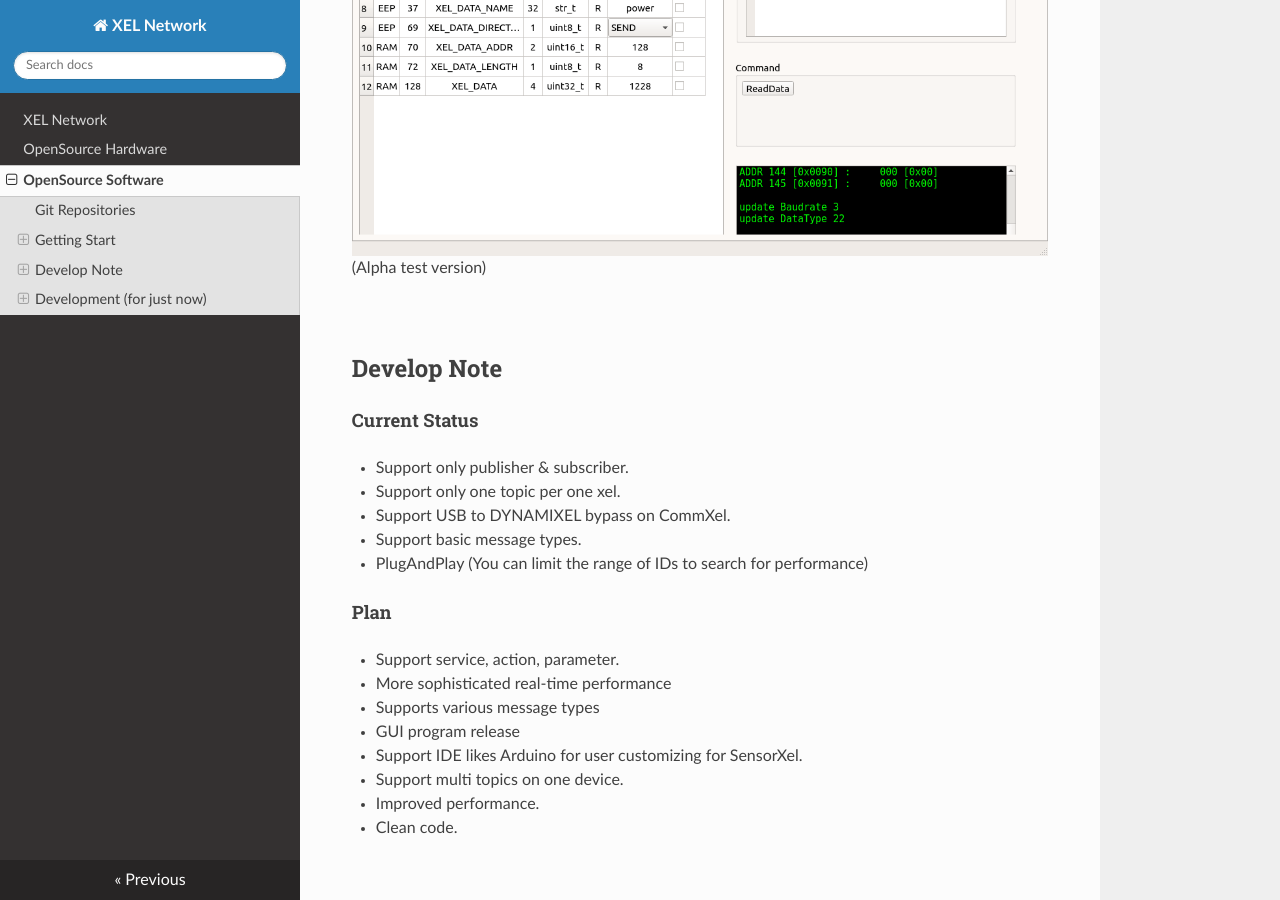
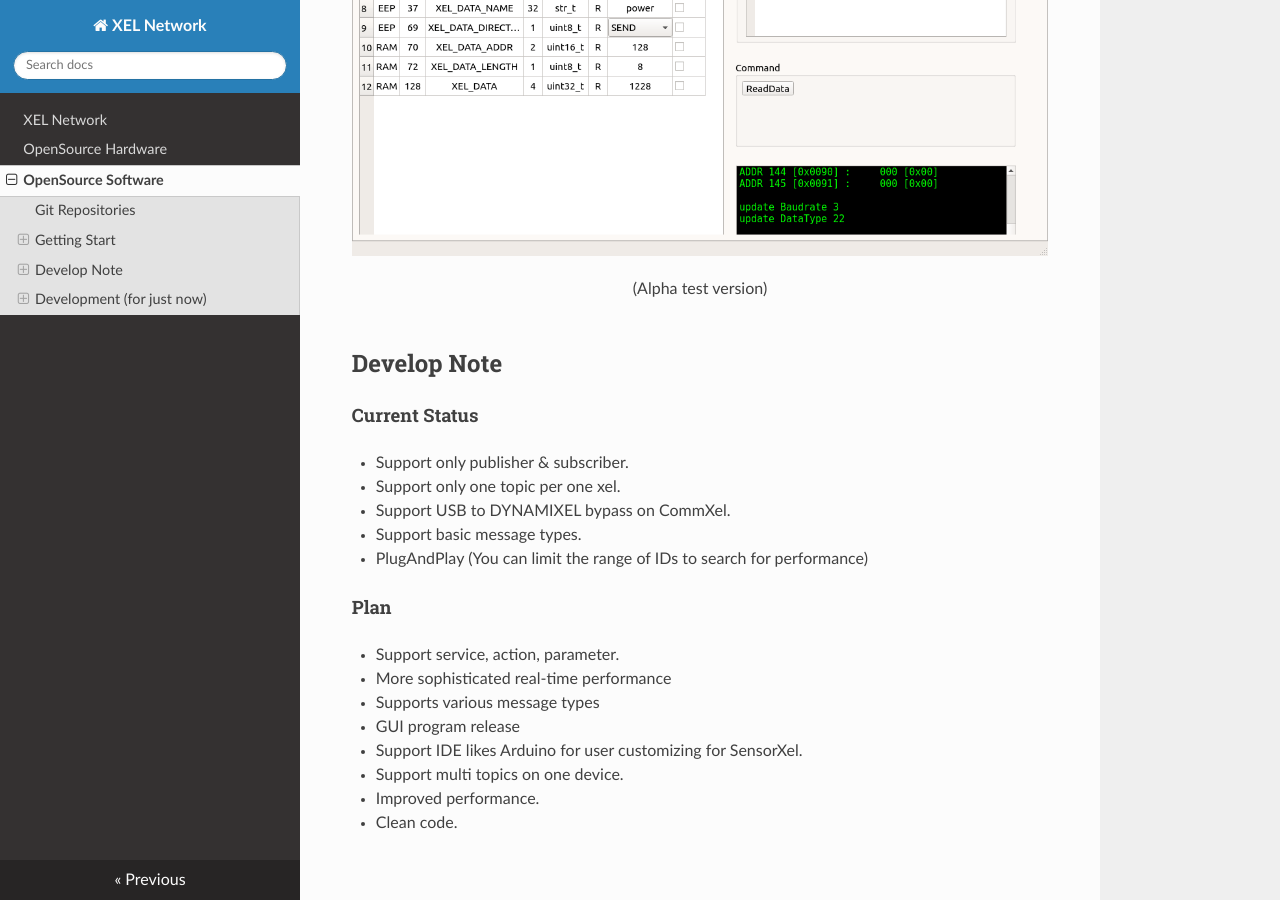
Before and after one commit to ROBOTIS-GIT/XelNetwork_Documents, an MkDocs documentation site: the page built from docs/software.md, in a window 1280 px wide and 900 px high, scrolled down 1683 px. Built offline with MkDocs 1.6.1, drawn with Linux system fonts in a browser that asks for light colours; nearby versions of some CDN libraries; old or Windows-style settings are respelled for this version of MkDocs.

Commit message:
Updated software.md

```diff
--- a/docs/software.md
+++ b/docs/software.md
@@ -57,7 +57,7 @@ The Alpha version includes the following features: (Not yet released)
 - Read Xel's infomation(ID, model number, baudrate, data information, data, etc...)
 
 ![](_static/xel_manager.png)
-(Alpha test version)
+<center>(Alpha test version)</center>
 
 <br>
 
```
